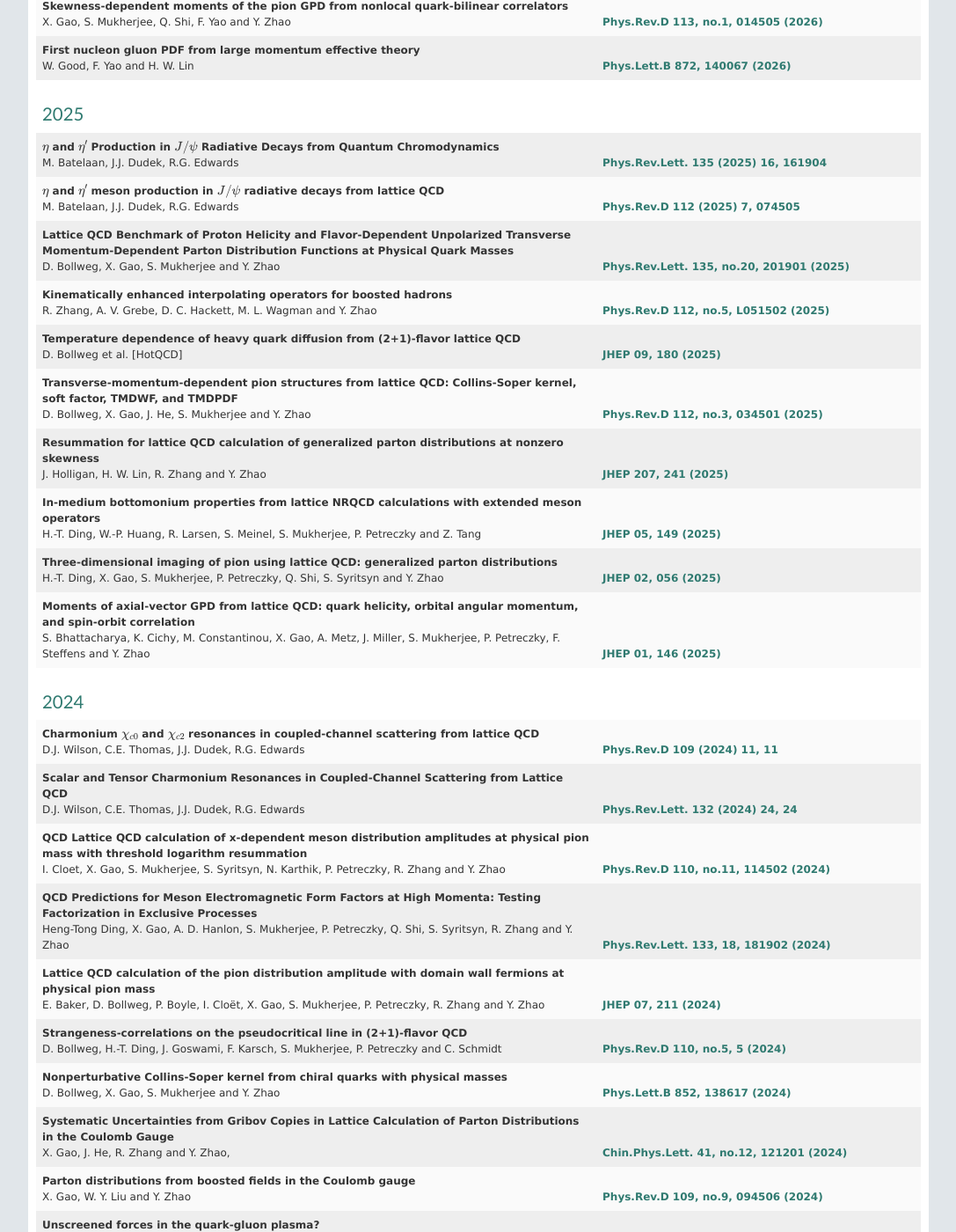
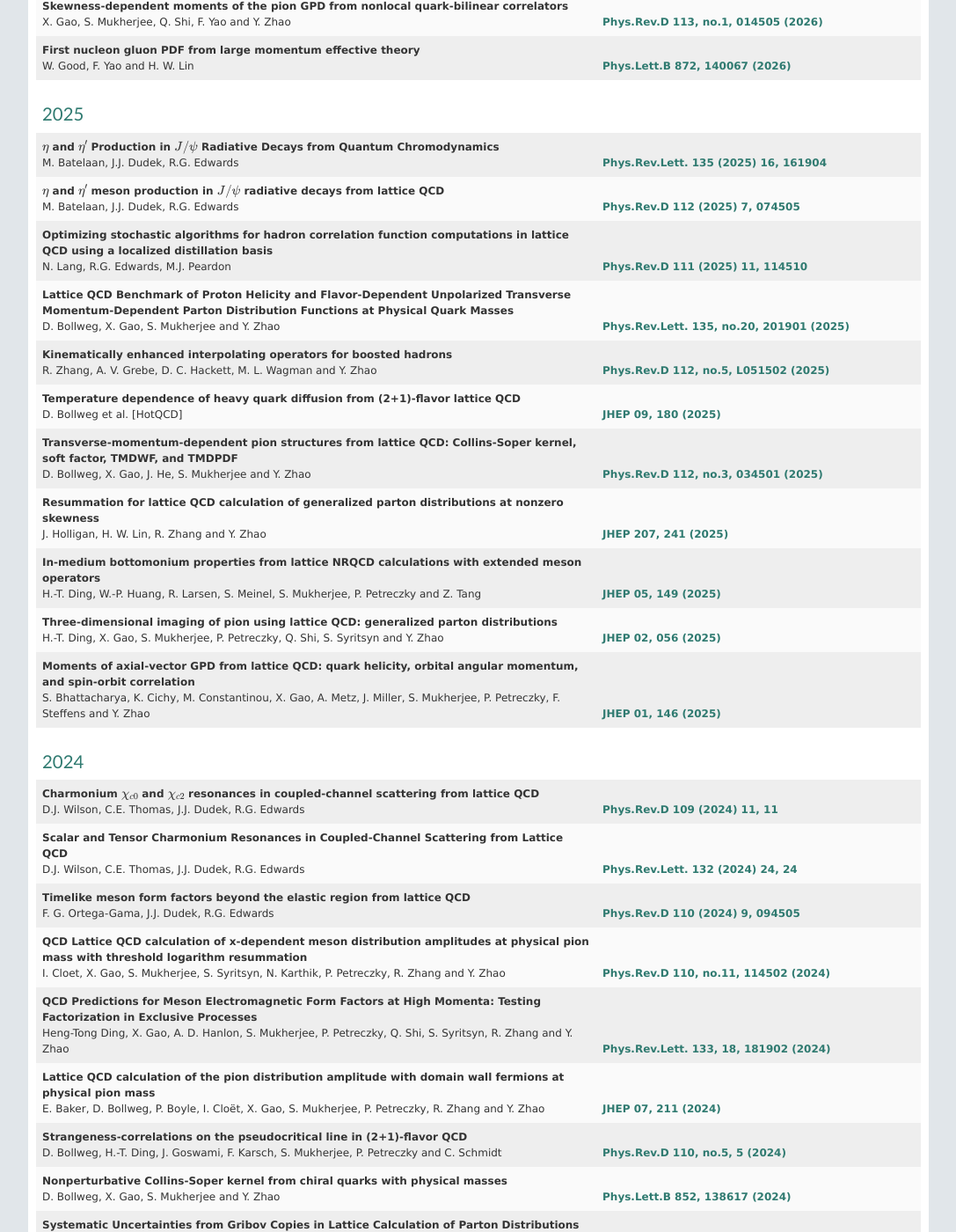
Before and after one commit to LQCDSciDAC/LQCDSciDAC.github.io, a Jekyll site: the page built from publications.html, in a window 1280 px wide and 1400 px high, scrolled down 489 px. Shown: the whole window at 88% size, without its empty margins (82-1169 px from the left). Built offline with Jekyll 4.4.1, drawn with Linux system fonts in a browser that asks for light colours; formulas are drawn with MathJax 3.

Commit message:
More updates.

```diff
--- a/publications.html
+++ b/publications.html
@@ -95,6 +95,17 @@ layout: default
       </td>
       <td class="publications">
         <a href="https://inspirehep.net/literature/2933361">Phys.Rev.D 112 (2025) 7, 074505</a>
+      </td>
+    </tr>
+
+<!-- ******* row  ******* -->
+    <tr class="publications">
+      <td class="publications">
+	<b>Optimizing stochastic algorithms for hadron correlation function computations in lattice QCD using a localized distillation basis</b><br/>
+	    N. Lang, R.G. Edwards, M.J. Peardon
+      </td>
+      <td class="publications">
+        <a href="https://inspirehep.net/literature/2849218">Phys.Rev.D 111 (2025) 11, 114510</a>
       </td>
     </tr>
 
@@ -210,6 +221,17 @@ layout: default
       </td>
       <td class="publications">
         <a href="https://inspirehep.net/literature/2933254">Phys.Rev.Lett. 132 (2024) 24, 24</a>
+      </td>
+    </tr>
+
+<!-- ******* row  ******* -->
+    <tr class="publications">
+      <td class="publications">
+	<b>Timelike meson form factors beyond the elastic region from lattice QCD</b><br/>
+	    F. G. Ortega-Gama, J.J. Dudek, R.G. Edwards
+      </td>
+      <td class="publications">
+        <a href="https://inspirehep.net/literature/2811994">Phys.Rev.D 110 (2024) 9, 094505</a>
       </td>
     </tr>
 
```
